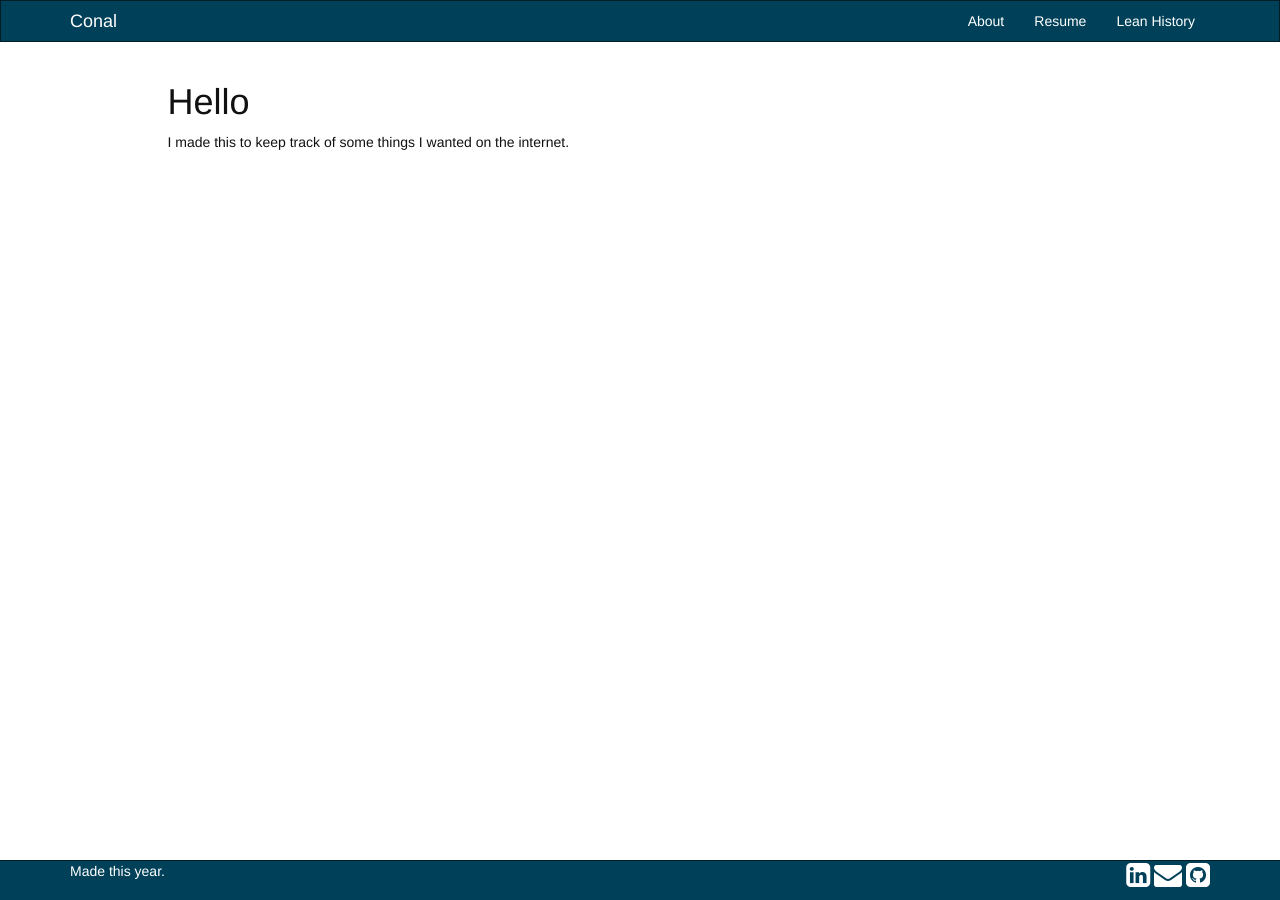
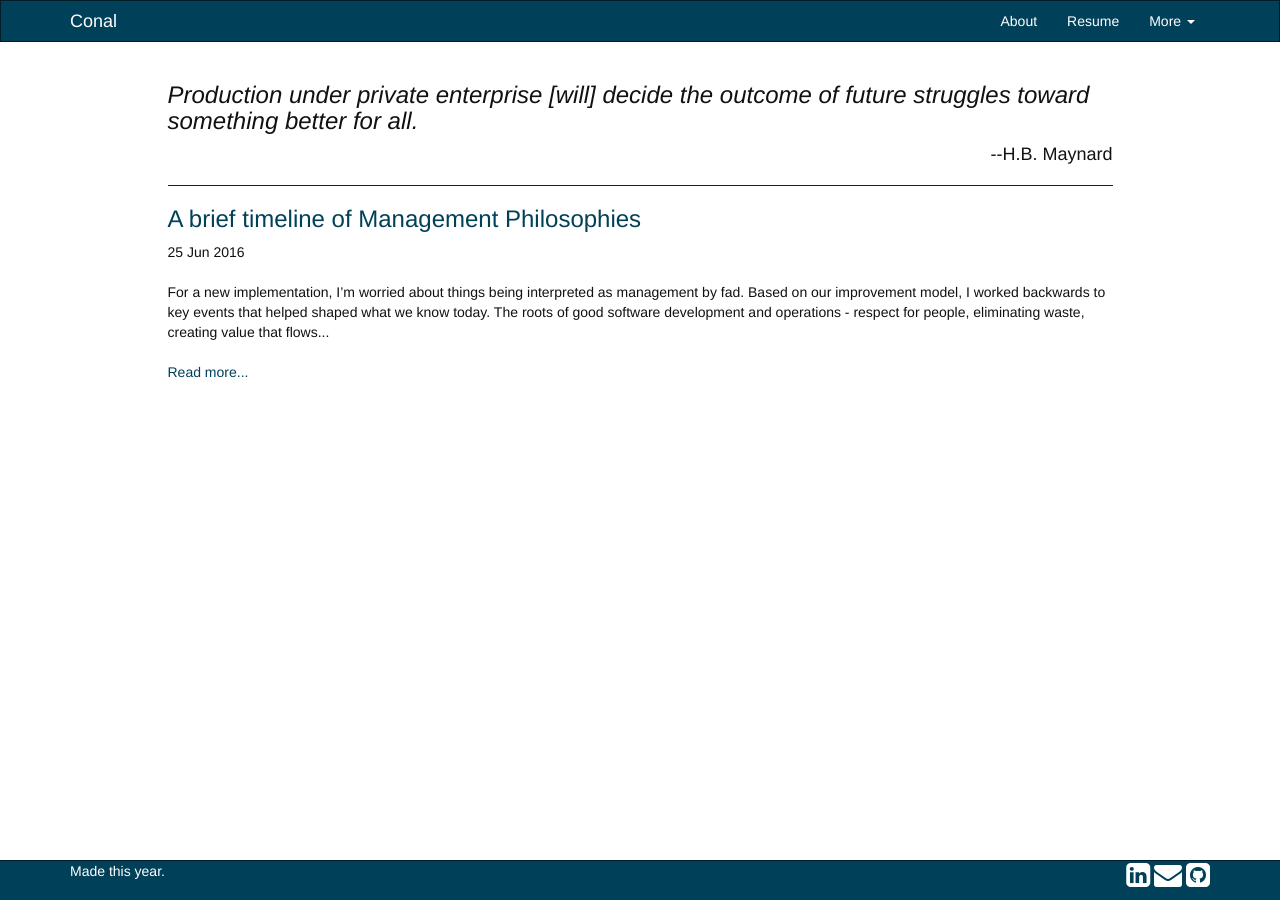
Before and after one commit to cms5109/cms5109.github.io, a Jekyll site: the page built from index.html, in a window 1280 px wide. Built offline with Jekyll 4.4.1, drawn with Linux system fonts in a browser that asks for light colours.

Commit message:
Added the post back, updated the header, found the cool maynard quote

```diff
--- a/_includes/header.html
+++ b/_includes/header.html
@@ -13,11 +13,18 @@
       <!-- Collect the nav links, forms, and other content for toggling -->
       <div class="collapse navbar-collapse" id="bs-example-navbar-collapse-1">
         <ul class="nav navbar-nav navbar-right">
-          {% for page in site.pages %}
-            {% if page.title %}
-            <li><a href="{{ page.url | prepend: site.baseurl }}">{{ page.title }}</a></li>
-            {% endif %}
-          {% endfor %}
+          <li><a href="{{ site.baseurl}}/about">About</a></li>
+          <li><a href="{{ site.baseurl }}/resume">Resume</a></li>
+           <li class="dropdown">
+            <a href="#" class="dropdown-toggle" data-toggle="dropdown" role="button" aria-haspopup="true" aria-expanded="false">More <span class="caret"></span></a>
+            <ul class="dropdown-menu">
+              <li><a href="{{site.baseurl}}/timeline">Lean Timeline</a></li>
+            <!--   <li role="separator" class="divider"></li>
+              <li><a href="#">Separated link</a></li>
+              <li role="separator" class="divider"></li>
+              <li><a href="#">One more separated link</a></li> -->
+            </ul>
+          </li>
         </ul>
       </div><!-- /.navbar-collapse -->
     </div><!-- /.container-fluid -->
--- /dev/null
+++ b/_posts/2016-06-25-lean-history.md
@@ -0,0 +1,12 @@
+---
+layout: post
+title:  "A brief timeline of Management Philosophies"
+date:   2016-06-25 11:51
+categories: lean history
+---
+
+For a new implementation, I'm worried about things being interpreted as management by fad. Based on our improvement model, I worked backwards to key events that helped shaped what we know today. The roots of good software development and operations - respect for people, eliminating waste, creating value that flows to the customer - are well-worn theories that go back decades.
+
+This was produced with [Timeline.js](https://timeline.knightlab.com/), a super-simple open-source tool.
+
+[Check it out]({{site.baseurl}}/timeline) and let me know what you think.
--- a/index.html
+++ b/index.html
@@ -3,8 +3,10 @@ layout: page
 ---
 
 <div class="home">
-  <h1>Hello</h1>
-  <p>I made this to keep track of some things I wanted on the internet.</p>
+  <h3><em>Production under private enterprise [will] decide the
+outcome of future struggles toward something better for all.</em></h3>
+<h4 class="text-right">--H.B. Maynard</h4>
+<hr />
 
   {% for post in site.posts %}
       <h3><a href="{{ site.baseurl }}{{ post.url }}">{{ post.title }}</a></h3>
```
